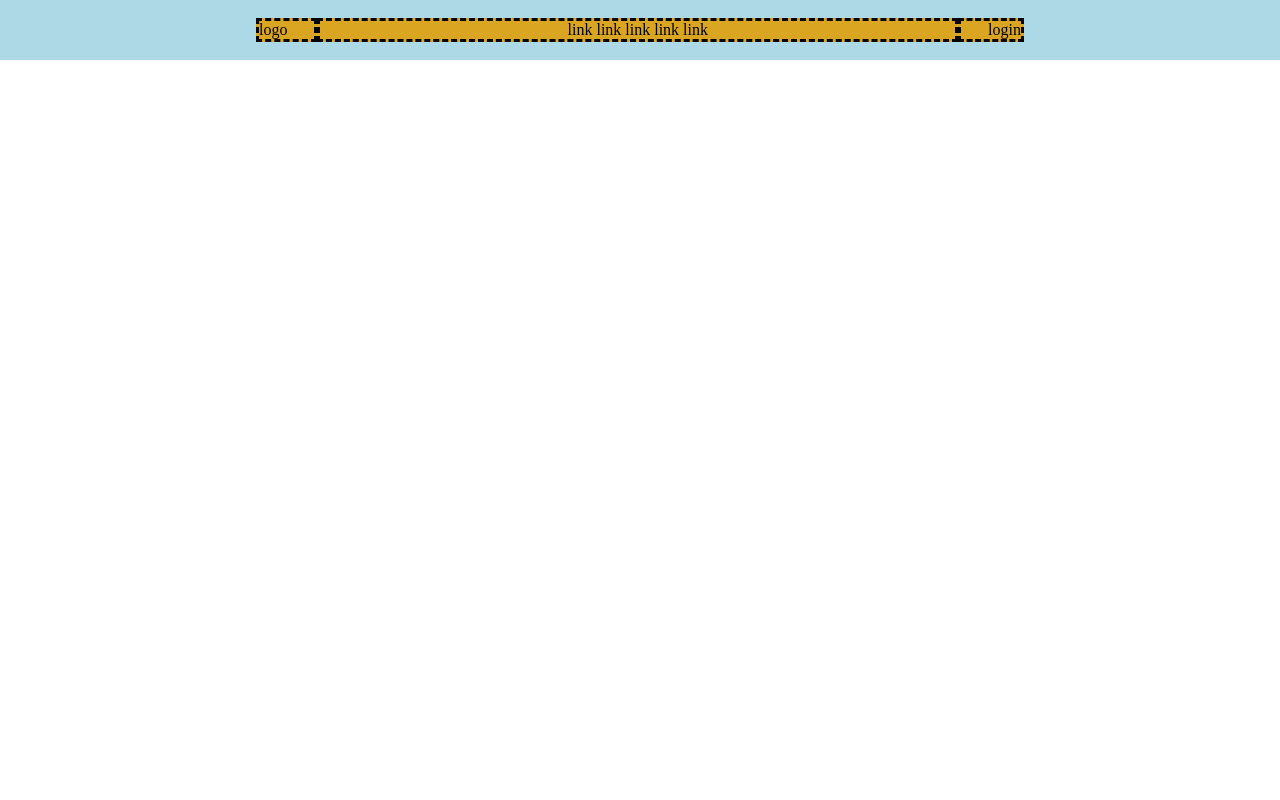
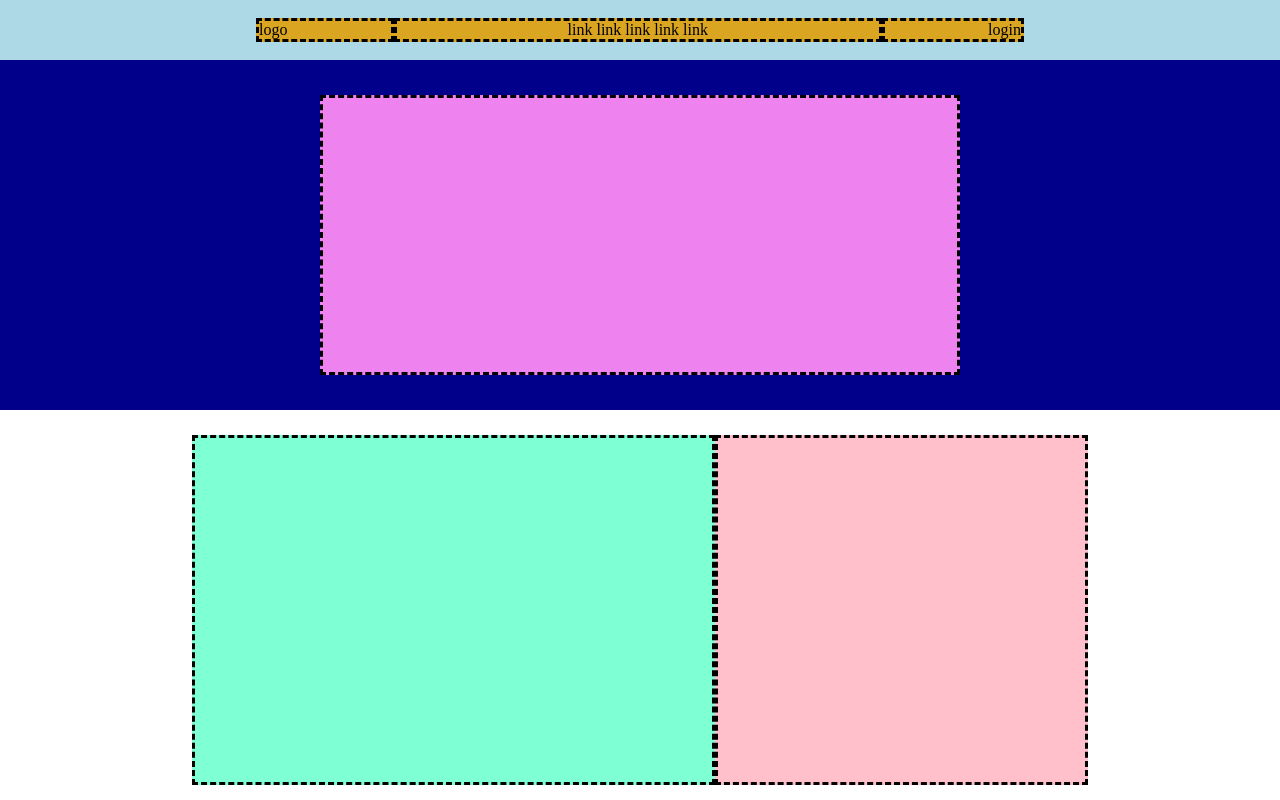
Before and after one commit to marianitadileo/htmlcss-struttura-discord, a plain HTML site: page index.html in a window 1280 px wide. Shown: the top 800 px of the page. Drawn offline with Linux system fonts and the light colour scheme.

Commit message:
main section

```diff
--- a/css/style.css
+++ b/css/style.css
@@ -28,7 +28,7 @@ header {
 
 ul {
     list-style-type: none;
-    width: 80%;
+    width: 50%;
     text-align: center;
 }
 
@@ -44,3 +44,54 @@ li {
 .left {
     text-align: right;
 }
+
+/* MAIN  */
+.section-1 {
+    display: flex;
+    height: 350px;
+    background-color: #00008B;
+}
+
+.pink {
+    height: 280px;
+    width: 50%;
+    margin: auto;
+    /* DEBUG */
+    background-color: #EE82EE;
+    border-style: dashed;
+
+}
+
+.special-section {
+    height: 400px;
+    display: flex;
+}
+
+.container {
+
+    height: 350px;
+    width: 70%;
+    margin: auto;
+    display: flex;
+}
+
+.lightblue{
+    height: 100%;
+    width: 70%;
+    /* DEBUG */
+    background-color: aquamarine;
+    border-style: dashed;
+
+}
+
+.rose {
+    height: 100%;
+    width: 50%;
+    /* DEBUG */
+    background-color: pink;
+    border-style: dashed;
+}
+
+.bc-grey {
+    background-color: lightgray;
+}
--- a/index.html
+++ b/index.html
@@ -28,6 +28,32 @@
 
     <!-- MAIN   -->
     <main>
+        <!-- section  -->
+
+        <section class="section-1">
+            <div class="pink"></div>
+        </section>
+
+        <section class="special-section">
+            <div class="container">
+                <div class="lightblue"></div>
+                <div class="rose"></div>
+            </div>
+        </section>
+
+        <section class="special-section bc-grey">
+            <div class="container">
+                <div class="rose"></div>
+                <div class="lightblue"></div>
+            </div>
+        </section>
+
+        <section class="special-section">
+            <div class="container">
+                <div class="lightblue"></div>
+                <div class="rose"></div>
+            </div>
+        </section>
 
 
 
```
